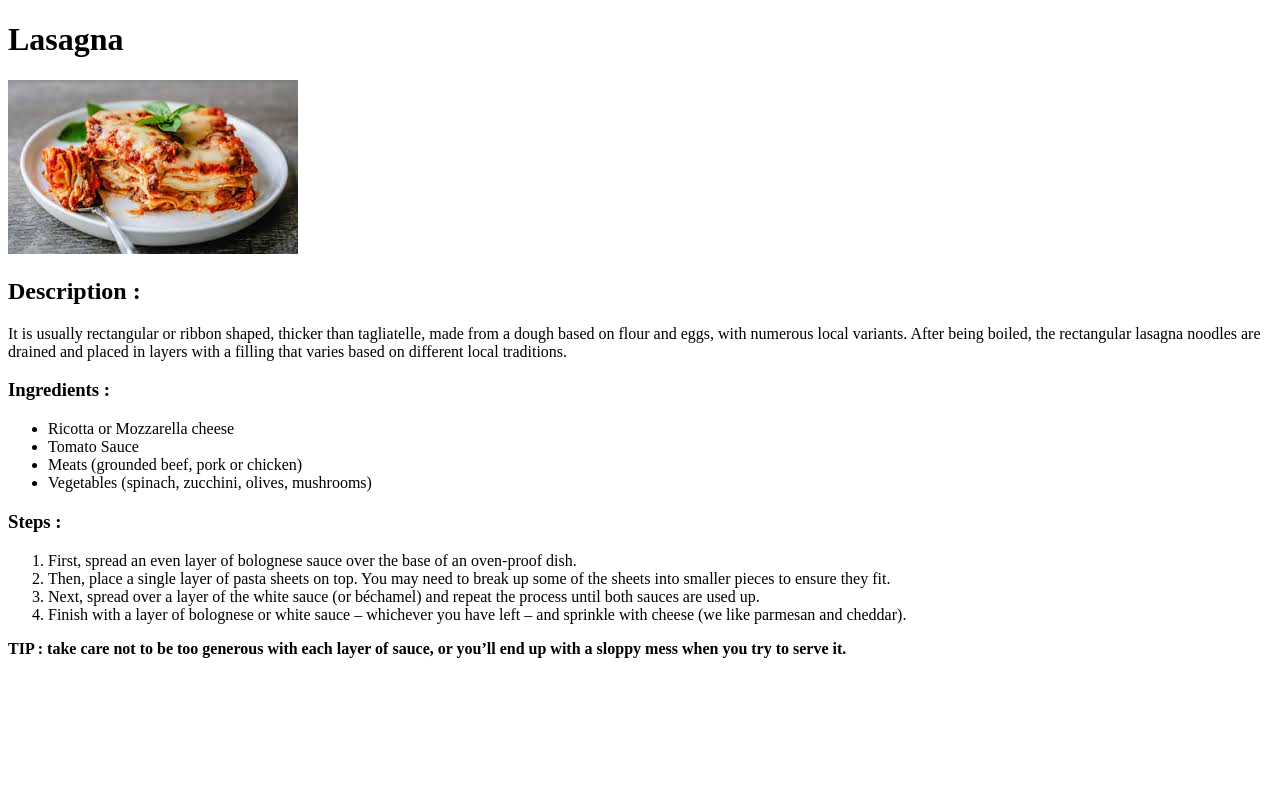
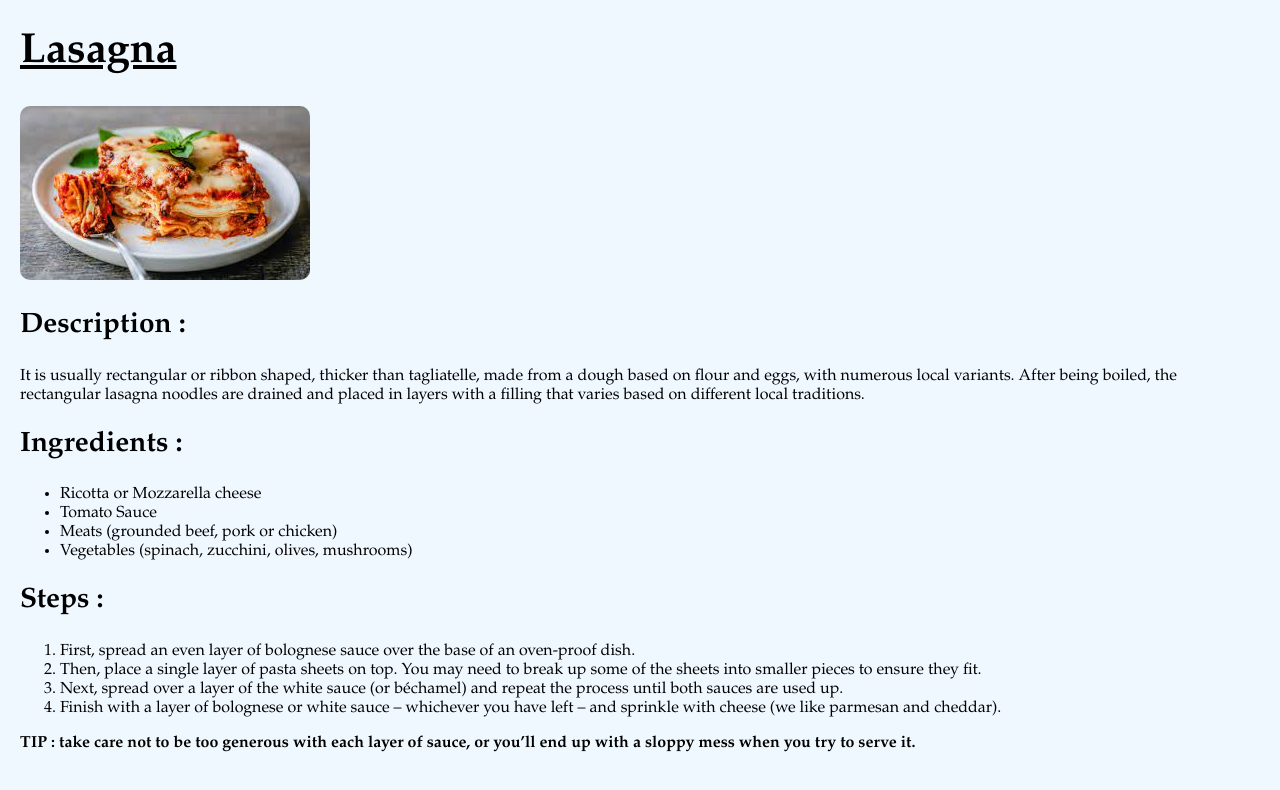
Before and after one commit to KamalveerStarkyDev/recipes-project, a plain HTML site: page recipes/lasagna.html in a window 1280 px wide. Drawn offline with Linux system fonts and the light colour scheme.

Commit message:
Added Ecternal CSS to the recipes (only one CSS on all)

```diff
--- a/recipes/lasagna.html
+++ b/recipes/lasagna.html
@@ -4,20 +4,21 @@
     <meta charset="UTF-8">
     <meta name="viewport" content="width=device-width, initial-scale=1.0">
     <title>Lasagna Recipe</title>
+    <link rel="stylesheet" href="../styles.css">
 </head>
 <body>
     <h1>Lasagna</h1>
     <img src="lasagna-img.jpeg" alt="image of lasagna dish">
     <h2>Description : </h2>
     <p>It is usually rectangular or ribbon shaped, thicker than tagliatelle, made from a dough based on flour and eggs, with numerous local variants. After being boiled, the rectangular lasagna noodles are drained and placed in layers with a filling that varies based on different local traditions.</p>
-    <h3>Ingredients : </h3>
+    <h2>Ingredients : </h2>
     <ul>
         <li>Ricotta or Mozzarella cheese</li>
         <li>Tomato Sauce</li>
         <li>Meats (grounded beef, pork or chicken)</li>
         <li>Vegetables (spinach, zucchini, olives, mushrooms)</li>
     </ul>
-    <h3>Steps : </h3>
+    <h2>Steps : </h2>
     <ol>
         <li>First, spread an even layer of bolognese sauce over the base of an oven-proof dish.</li>
         <li>Then, place a single layer of pasta sheets on top. You may need to break up some of the sheets into smaller pieces to ensure they fit.</li>
--- /dev/null
+++ b/styles.css
@@ -0,0 +1,21 @@
+* {
+    font-family: Garamond, Verdana, Arial;
+    background-color: aliceblue;
+}
+
+body {
+    margin: 20px;
+}
+
+h1 {
+    font-size: 42px;
+    text-decoration: underline;
+}
+
+h2 {
+    font-size: 28px;
+}
+
+img {
+    border-radius: 10px;
+}
```
Also changed, not shown: index.html (+1 -0 lines), recipes/maggi.html (+2 -1 lines).
